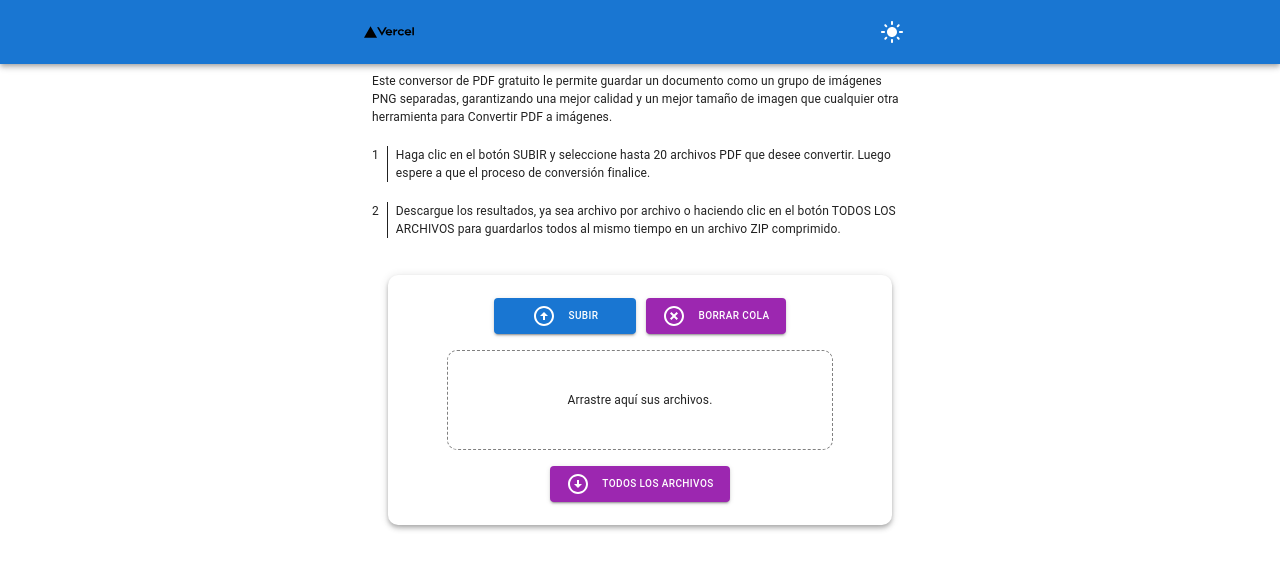
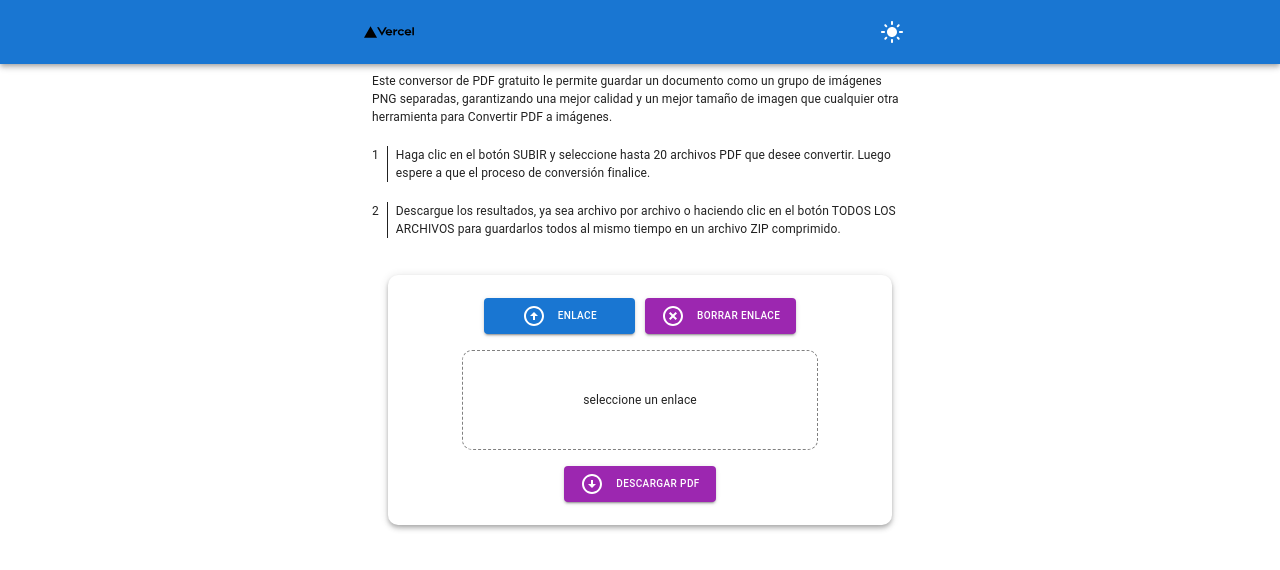
Before and after one commit to luisfal7/html-to-pdf, a Next.js app: page / in a window 1280 px wide. Shown: the top 570 px of the page. Built offline with nearby package versions, Linux system fonts and the light colour scheme.

Commit message:
modif drop and api

```diff
--- a/components/DropFile/DropFile.tsx
+++ b/components/DropFile/DropFile.tsx
@@ -1,5 +1,4 @@
-import { useState } from "react";
-import axios from "axios";
+import { useState, useEffect } from "react";
 import ArrowCircleUpOutlinedIcon from "@mui/icons-material/ArrowCircleUpOutlined";
 import HighlightOffOutlinedIcon from "@mui/icons-material/HighlightOffOutlined";
 import ArrowCircleDownIcon from "@mui/icons-material/ArrowCircleDown";
@@ -52,17 +51,42 @@ const DropFile = () => {
   };
 
   const handleSubmit = async(e: any) => {
-    e.preventDefault();
-    console.log(link);
+    e.preventDefault()
 
-    await fetch("api/app", {
+    console.log(link)
+
+    handleClose()
+
+    await fetch("api/url", {
       method: "POST",
       body: link,
       headers: {
         "Content-Type": `text/plain`,
       },
-    });
+    })
+
   };
+
+  const download = () => {
+
+    if(link){
+      const linka = document.createElement("a");
+      linka.download = "page.pdf";
+      linka.href = "/page.pdf";
+      linka.click();
+    }
+
+  }
+
+  const deleteLink = () => {
+
+    if(link){
+      setLink('')
+    }else{
+      link
+    }
+
+  }
 
   return (
     <Box m={3}>
@@ -108,7 +132,7 @@ const DropFile = () => {
                   fontSize: 10,
                 }}
               >
-                subir
+                enlace
               </Typography>
             </Box>
           </Button>
@@ -141,14 +165,13 @@ const DropFile = () => {
                 <Button
                   type="submit"
                   disabled={handleDisabled(validLink)}
-                  /*  onClick={handleClose} */
                 >
                   Aceptar
                 </Button>
               </Box>
             </DialogActions>
           </Dialog>
-          <Button variant="contained" color="secondary">
+          <Button variant="contained" color="secondary" onClick={deleteLink}>
             <Box
               sx={{
                 display: "flex",
@@ -165,7 +188,7 @@ const DropFile = () => {
                   fontSize: 10,
                 }}
               >
-                borrar cola
+                borrar enlace
               </Typography>
             </Box>
           </Button>
@@ -186,7 +209,7 @@ const DropFile = () => {
             gutterBottom
             sx={{ fontSize: 12 }}
           >
-            Arrastre aquí sus archivos.
+            {link ? link : 'seleccione un enlace'}
           </Typography>
         </Box>
         <Box
@@ -197,7 +220,7 @@ const DropFile = () => {
             width: "100%",
           }}
         >
-          <Button variant="contained" color="secondary">
+          <Button variant="contained" color="secondary" onClick={download}>
             <Box
               sx={{
                 display: "flex",
@@ -214,7 +237,7 @@ const DropFile = () => {
                   fontSize: 10,
                 }}
               >
-                todos los archivos
+                Descargar PDF
               </Typography>
             </Box>
           </Button>
--- a/pages/api/url.ts
+++ b/pages/api/url.ts
@@ -11,14 +11,13 @@ export default function handler(
   req: NextApiRequest,
   res: NextApiResponse<ResponseData>
 ) {
-
   try {
 
     const urlBody = String(req.body);
     console.log(urlBody)
 
     if (urlBody) {
-      (async () => {
+      (async() => {
         // The location / URL
         const url = urlBody;
 
@@ -29,7 +28,7 @@ export default function handler(
 
         // Navigate to the website
         const page = await browser.newPage();
-        await page.goto(url, { waitUntil: "load" });
+        await page.goto(url, { waitUntil: 'load' });
 
         // Modified colors
         // await page.emulateMedia("screen");
@@ -38,7 +37,10 @@ export default function handler(
         // fs.writeFileSync("page.pdf", pdfBuffer);
 
         // Generate the PDF
-        await page.pdf({ path: "public/page.pdf", format: "A4" });
+        await page.pdf({
+          path: "public/page.pdf",
+          format: "A4",
+        });
 
         // The width, height, and margin options accept values labeled with units. Unlabeled values are treated as pixels.
 
@@ -68,9 +70,10 @@ export default function handler(
         // A6: 4.13in x 5.83in
 
         // Close the browser
-        //await browser.close();
+        await browser.close();
       })();
     }
-  } catch (error) {}
-  res.status(404).json({ message: "ERROR URL .HTML" });
+  } catch (error) {
+    res.status(404).json({ message: "ERROR URL .HTML" });
+  }
 }
```
